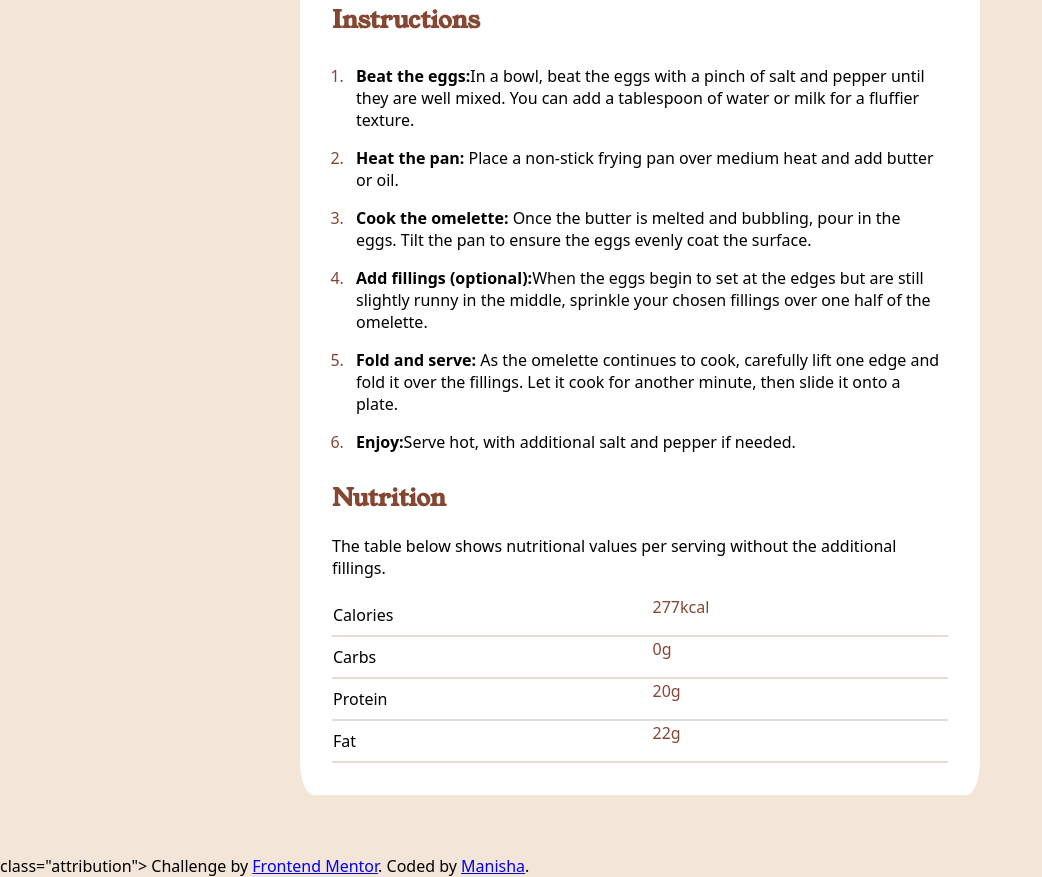
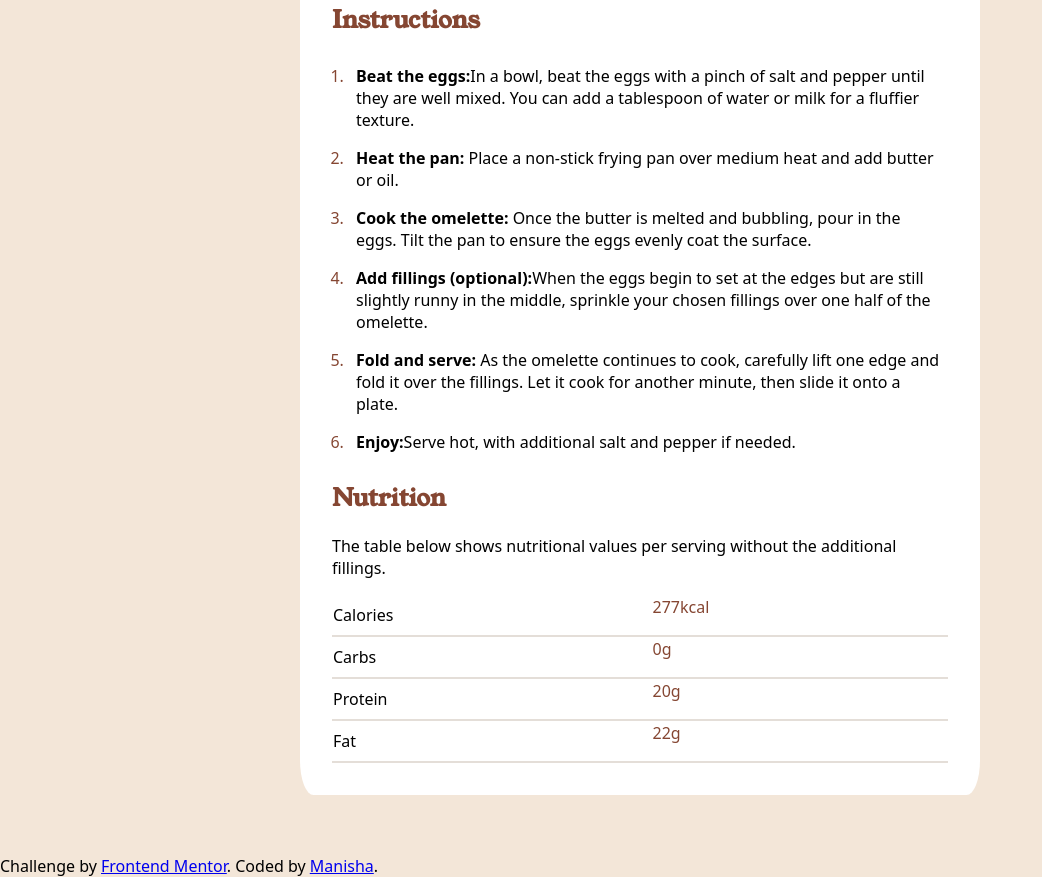
Before and after one commit to Manisha3196/recipe-page-main.io, a plain HTML site: page index.html in a window 1280 px wide. Shown: the part 989-1866 px from the top of the page, without its empty margins (0-1042 px from the left). Drawn offline with Linux system fonts and the light colour scheme.

Commit message:
final commit

```diff
--- a/index.html
+++ b/index.html
@@ -117,7 +117,7 @@
         </table>
       </div>
     </main>
-    <div>
+    <div
       class="attribution"> Challenge by
       <a href="https://www.frontendmentor.io?ref=challenge" target="_blank"
         >Frontend Mentor</a
```
